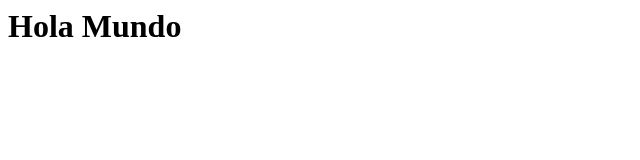
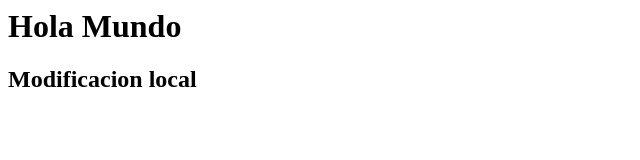
Before and after one commit to joserochajjrc/introduccionGitjjrc, a plain HTML site: page index.html in a window 1280 px wide. Shown: the whole page, without its empty margins (0-640 px from the left). Drawn offline with Linux system fonts and the light colour scheme.

Commit message:
Ultimo commit

```diff
--- a/index.html
+++ b/index.html
@@ -1 +1,2 @@
 <h1>Hola Mundo</h1>
+<h2>Modificacion local</h2>
```
Also changed, not shown: index2.html (+1 -0 lines), nuevo.txt (added).
